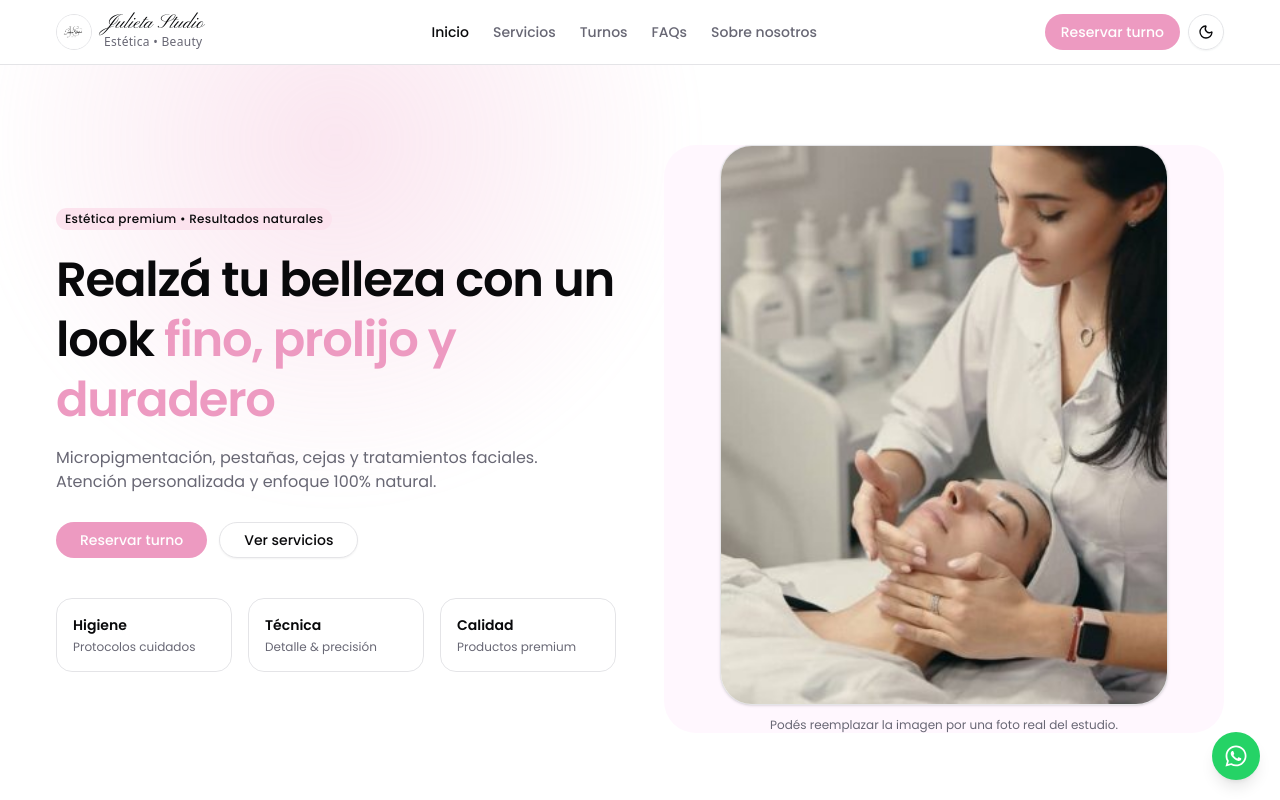
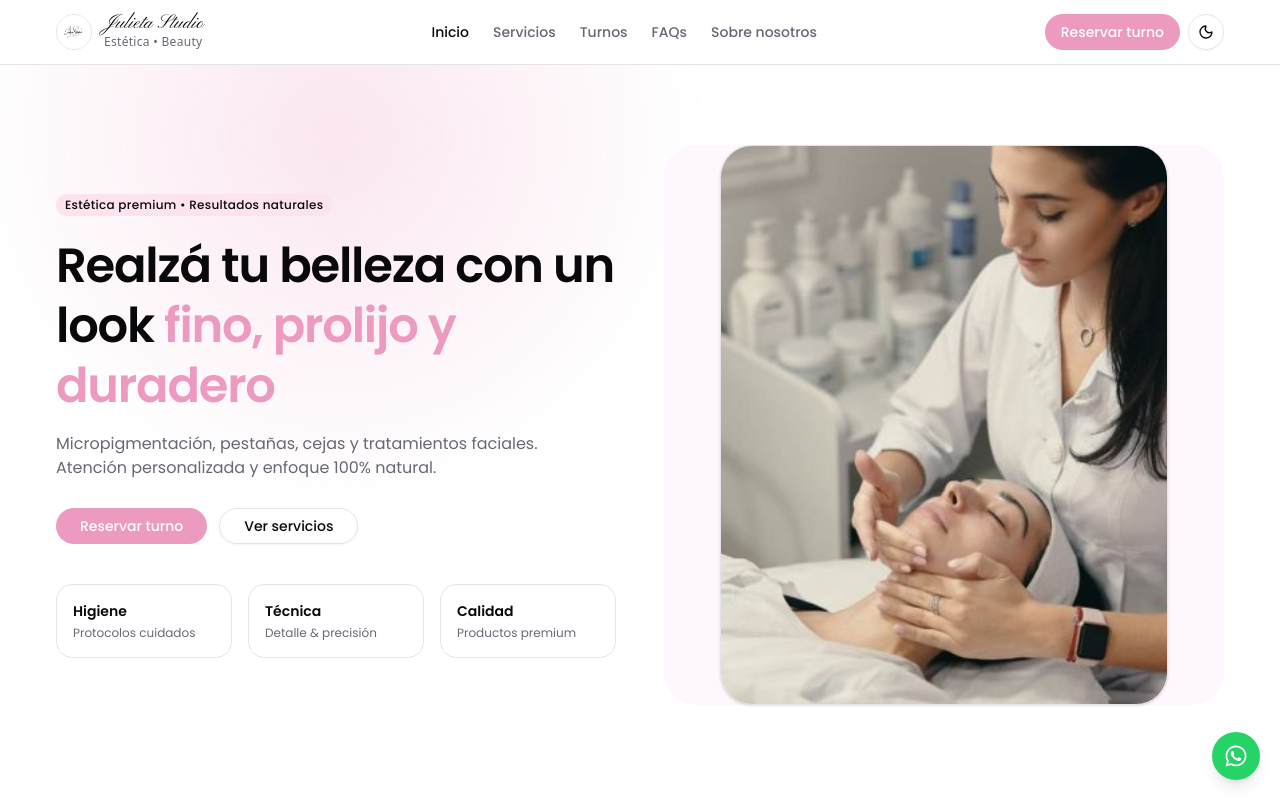
Before and after one commit to NahunMenem/LUPAGINAULTIMA, a Next.js app: page / in a window 1280 px wide. Shown: the top 800 px of the page. Built offline with nearby package versions, Linux system fonts and the light colour scheme.

Commit message:
fix:hero.tsx

```diff
--- a/components/home/Hero.tsx
+++ b/components/home/Hero.tsx
@@ -148,10 +148,6 @@ export default function Hero() {
                 priority
               />
             </div>
-
-            <p className="mt-3 text-center text-xs text-muted-foreground">
-              Podés reemplazar la imagen por una foto real del estudio.
-            </p>
           </motion.div>
         </motion.div>
       </div>
```
